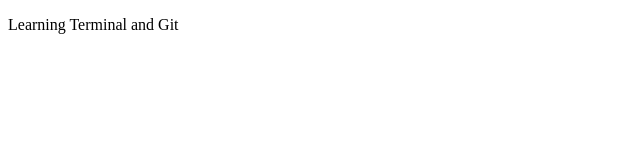
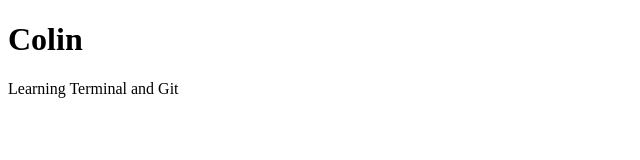
Before and after one commit to becodeorg/verou-3-learn-git-cskeith-hub, a plain HTML site: page index.html in a window 1280 px wide. Shown: the whole page, without its empty margins (0-640 px from the left). Drawn offline with Linux system fonts and the light colour scheme.

Commit message:
Added h1 with name

```diff
--- a/Excercises/Git exercise/index.html
+++ b/index.html
@@ -7,6 +7,7 @@
     <title>Git</title>
 </head>
 <body>
+    <h1>Colin</h1>
     <p> Learning Terminal and Git</p>
 </body>
 </html>
```
Also changed, not shown: style.css (renamed from Excercises/Git exercise/style.css), 2 other files.
